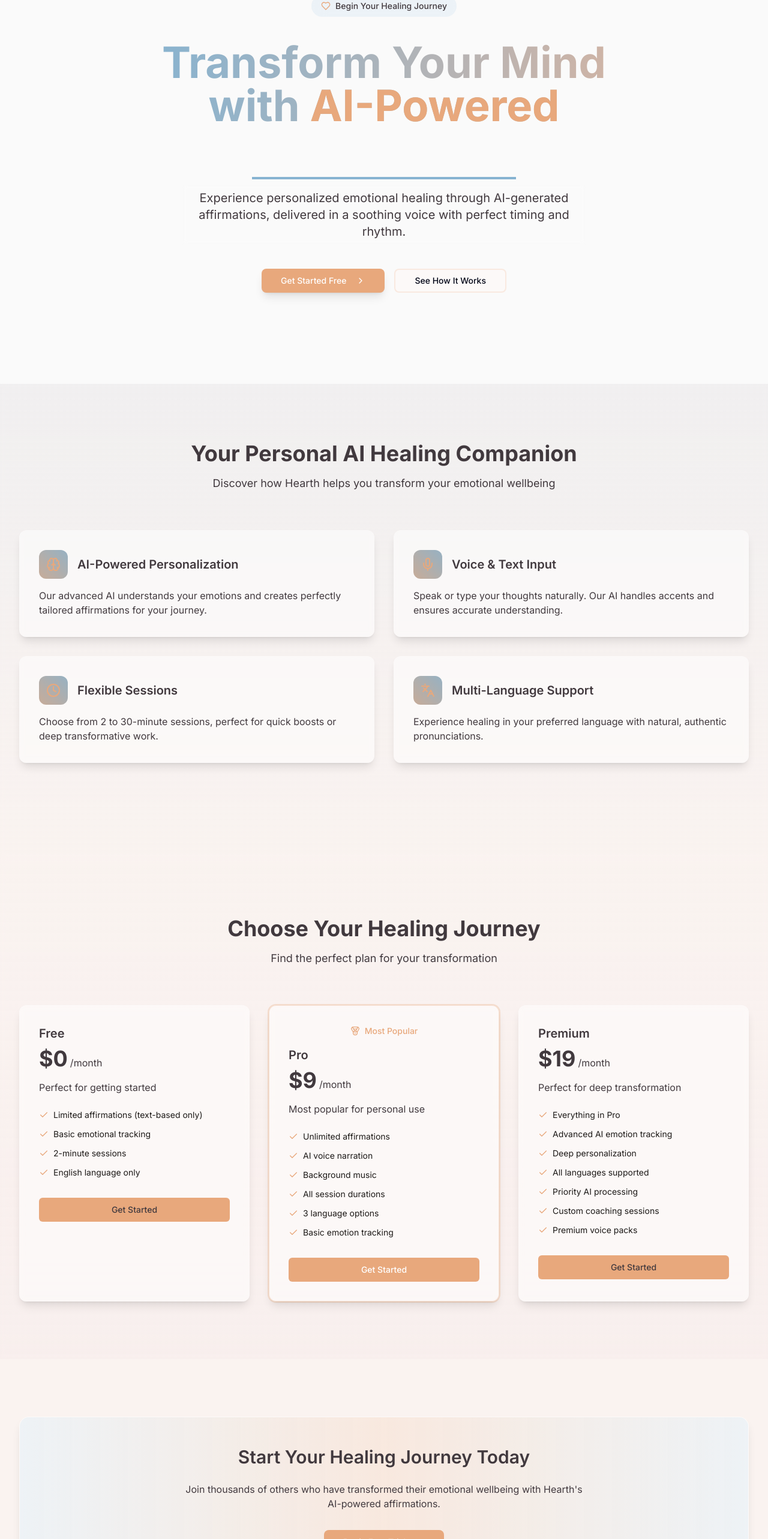
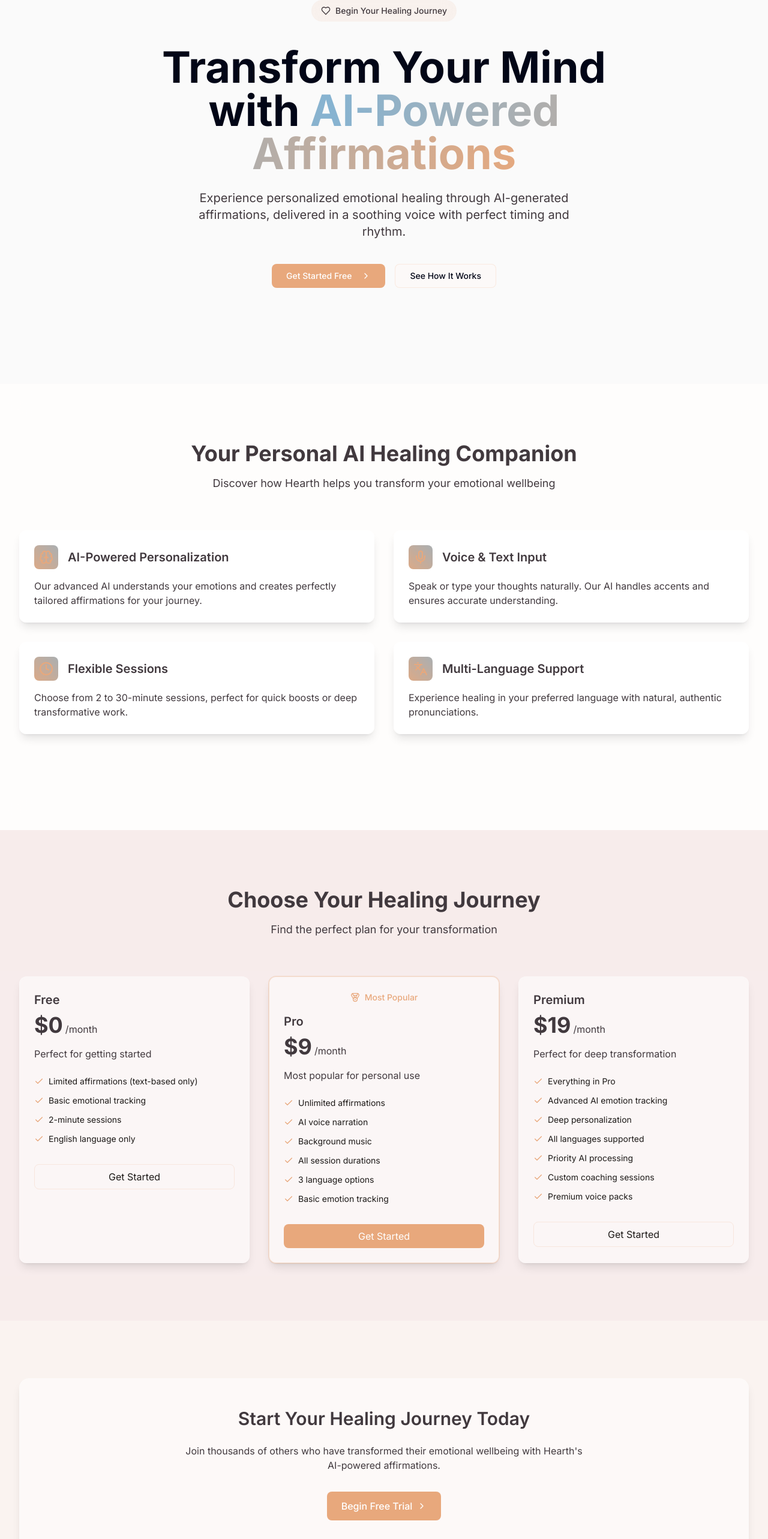
Before and after one commit to Skandesh/hearthful-mindful-echoes, a React (Vite) app: page / in a window 1280 px wide. Shown: the part 160-2726 px from the top of the page at 60% size. Built offline with nearby package versions, Linux system fonts and the light colour scheme.

Commit message:
Reverted to edit edt-b1558fcd-609b-4bcf-ac25-77b0a09a565b: "Fix: Tailwind CSS plugin error
The `addVariablesForColors` plugin in `tailwind.config.ts` is causing a PostCSS error. This commit aims to resolve the error."

```diff
--- a/src/pages/Index.tsx
+++ b/src/pages/Index.tsx
@@ -1,4 +1,3 @@
-
 import {
   Heart,
   ChevronRight,
@@ -87,9 +86,9 @@ const Index = () => {
             initial={{ opacity: 0, y: 20 }}
             animate={{ opacity: 1, y: 0 }}
             transition={{ duration: 0.5 }}
-            className="inline-flex items-center px-4 py-2 rounded-full bg-accent-soft/30 backdrop-blur-md text-primary-foreground mb-4 hover-lift"
+            className="inline-flex items-center px-4 py-2 rounded-full bg-primary/10 backdrop-blur-md text-primary-foreground mb-4 hover-lift"
           >
-            <Heart className="w-4 h-4 mr-2 text-primary" />
+            <Heart className="w-4 h-4 mr-2" />
             <span className="text-sm font-medium">Begin Your Healing Journey</span>
           </motion.div>
 
@@ -97,26 +96,17 @@ const Index = () => {
             initial={{ opacity: 0, y: 20 }}
             animate={{ opacity: 1, y: 0 }}
             transition={{ duration: 0.5, delay: 0.1 }}
-            className="text-4xl md:text-7xl font-bold leading-tight bg-clip-text text-transparent bg-gradient-to-r from-primary via-accent to-secondary animate-gradient"
+            className="text-4xl md:text-7xl font-bold leading-tight"
           >
             Transform Your Mind with{" "}
-            <span className="text-primary">AI-Powered</span>{" "}
-            <span className="relative">
-              Affirmations
-              <motion.span
-                className="absolute -bottom-2 left-0 w-full h-1 bg-accent"
-                initial={{ scaleX: 0 }}
-                animate={{ scaleX: 1 }}
-                transition={{ delay: 0.5, duration: 0.8 }}
-              />
-            </span>
+            <span className="gradient-text">AI-Powered Affirmations</span>
           </motion.h1>
 
           <motion.p
             initial={{ opacity: 0, y: 20 }}
             animate={{ opacity: 1, y: 0 }}
             transition={{ duration: 0.5, delay: 0.2 }}
-            className="text-lg md:text-xl text-muted-foreground max-w-2xl mx-auto backdrop-blur-sm py-2"
+            className="text-lg md:text-xl text-muted-foreground max-w-2xl mx-auto"
           >
             Experience personalized emotional healing through AI-generated affirmations,
             delivered in a soothing voice with perfect timing and rhythm.
@@ -130,17 +120,17 @@ const Index = () => {
           >
             <Button
               asChild
-              className="inline-flex items-center justify-center px-8 py-4 rounded-lg bg-primary hover:bg-primary/90 text-white transition-all duration-300 hover:scale-105 shadow-lg hover:shadow-xl"
+              className="inline-flex items-center justify-center px-6 py-3 rounded-lg bg-primary hover:bg-primary/90 text-white transition-all duration-300 hover:scale-105"
             >
               <a href="/app">
                 Get Started Free
-                <ChevronRight className="ml-2 w-5 h-5" />
+                <ChevronRight className="ml-2 w-4 h-4" />
               </a>
             </Button>
             <Button
               asChild
               variant="outline"
-              className="inline-flex items-center justify-center px-8 py-4 rounded-lg border-2 border-primary/20 hover:bg-primary/5 transition-all duration-300 hover:scale-105 backdrop-blur-sm"
+              className="inline-flex items-center justify-center px-6 py-3 rounded-lg border border-primary/20 hover:bg-primary/5 transition-all duration-300 hover:scale-105"
             >
               <a href="#features">
                 See How It Works
@@ -151,27 +141,14 @@ const Index = () => {
       </AuroraBackground>
 
       {/* Features Section */}
-      <section id="features" className="relative container-custom py-24">
-        <div className="absolute inset-0 bg-gradient-to-b from-accent-soft/20 to-warm-light/50 backdrop-blur-sm -z-10" />
+      <section id="features" className="container-custom py-24 bg-white/80 backdrop-blur-xl">
         <div className="text-center mb-16">
-          <motion.h2
-            initial={{ opacity: 0, y: 20 }}
-            whileInView={{ opacity: 1, y: 0 }}
-            viewport={{ once: true }}
-            transition={{ duration: 0.5 }}
-            className="text-3xl md:text-4xl font-bold text-primary-foreground mb-4"
-          >
+          <h2 className="text-3xl md:text-4xl font-bold text-primary-foreground mb-4">
             Your Personal AI Healing Companion
-          </motion.h2>
-          <motion.p
-            initial={{ opacity: 0, y: 20 }}
-            whileInView={{ opacity: 1, y: 0 }}
-            viewport={{ once: true }}
-            transition={{ duration: 0.5, delay: 0.2 }}
-            className="text-lg text-muted-foreground"
-          >
+          </h2>
+          <p className="text-lg text-muted-foreground">
             Discover how Hearth helps you transform your emotional wellbeing
-          </motion.p>
+          </p>
         </div>
 
         <div className="grid md:grid-cols-2 gap-8 mb-16">
@@ -182,10 +159,10 @@ const Index = () => {
               whileInView={{ opacity: 1, y: 0 }}
               viewport={{ once: true }}
               transition={{ duration: 0.5, delay: index * 0.1 }}
-              className="glass-card p-8 rounded-xl hover:bg-white/60 group"
+              className="glass-card p-6 rounded-xl hover:bg-white/60"
             >
               <div className="flex items-center gap-4 mb-4">
-                <div className="feature-icon p-3 rounded-xl bg-primary/10 text-primary group-hover:scale-110 transition-transform duration-300">
+                <div className="feature-icon p-2 rounded-lg bg-primary/10 text-primary">
                   {feature.icon}
                 </div>
                 <h3 className="text-xl font-semibold text-primary-foreground">
@@ -201,26 +178,14 @@ const Index = () => {
       </section>
 
       {/* Pricing Section */}
-      <section id="pricing" className="relative container-custom py-24">
-        <div className="absolute inset-0 bg-gradient-to-t from-warm/30 to-warm-light/50 backdrop-blur-sm -z-10" />
+      <section id="pricing" className="container-custom py-24 bg-warm/50">
         <div className="text-center mb-16">
-          <motion.h2
-            initial={{ opacity: 0, y: 20 }}
-            whileInView={{ opacity: 1, y: 0 }}
-            viewport={{ once: true }}
-            className="text-3xl md:text-4xl font-bold text-primary-foreground mb-4"
-          >
+          <h2 className="text-3xl md:text-4xl font-bold text-primary-foreground mb-4">
             Choose Your Healing Journey
-          </motion.h2>
-          <motion.p
-            initial={{ opacity: 0, y: 20 }}
-            whileInView={{ opacity: 1, y: 0 }}
-            viewport={{ once: true }}
-            transition={{ delay: 0.2 }}
-            className="text-lg text-muted-foreground"
-          >
+          </h2>
+          <p className="text-lg text-muted-foreground">
             Find the perfect plan for your transformation
-          </motion.p>
+          </p>
         </div>
 
         <div className="grid md:grid-cols-3 gap-8">
@@ -231,8 +196,8 @@ const Index = () => {
               whileInView={{ opacity: 1, y: 0 }}
               viewport={{ once: true }}
               transition={{ duration: 0.5, delay: index * 0.1 }}
-              className={`glass-card p-8 rounded-xl ${
-                plan.name === "Pro" ? "border-primary/30 ring-2 ring-primary/30 scale-105" : ""
+              className={`glass-card p-6 rounded-xl ${
+                plan.name === "Pro" ? "border-primary/30 ring-1 ring-primary/30" : ""
               }`}
             >
               {plan.name === "Pro" && (
@@ -259,16 +224,16 @@ const Index = () => {
                   </li>
                 ))}
               </ul>
-              <Button
-                asChild
-                className={`w-full ${
+              <a
+                href="/app"
+                className={`block text-center py-2 px-4 rounded-lg transition-colors ${
                   plan.name === "Pro"
                     ? "bg-primary text-white hover:bg-primary/90"
                     : "border border-primary/20 hover:bg-primary/5"
                 }`}
               >
-                <a href="/app">Get Started</a>
-              </Button>
+                Get Started
+              </a>
             </motion.div>
           ))}
         </div>
@@ -280,10 +245,8 @@ const Index = () => {
           initial={{ opacity: 0, scale: 0.95 }}
           whileInView={{ opacity: 1, scale: 1 }}
           viewport={{ once: true }}
-          className="glass-card rounded-2xl p-12 text-center relative overflow-hidden"
+          className="glass-card rounded-2xl p-8 md:p-12 text-center"
         >
-          <div className="absolute inset-0 bg-gradient-to-r from-accent-soft/30 via-primary/20 to-accent-soft/30 animate-aurora" />
-          <div className="relative z-10">
           <h2 className="text-2xl md:text-3xl font-semibold mb-6 text-primary-foreground">
             Start Your Healing Journey Today
           </h2>
@@ -291,16 +254,13 @@ const Index = () => {
             Join thousands of others who have transformed their emotional wellbeing with Hearth's
             AI-powered affirmations.
           </p>
-            <Button
-              asChild
-              className="inline-flex items-center px-8 py-4 rounded-lg bg-primary text-white font-medium hover:bg-primary/90 transition-all duration-300 hover:scale-105"
+          <a
+            href="/app"
+            className="inline-flex items-center px-6 py-3 rounded-lg bg-primary text-white font-medium hover:bg-primary/90 transition-colors"
           >
-              <a href="/app">
             Begin Free Trial
-                <ChevronRight className="ml-2 w-5 h-5" />
+            <ChevronRight className="ml-2 w-4 h-4" />
           </a>
-            </Button>
-          </div>
         </motion.div>
       </section>
 
```
Lines whose indentation alone changed are shown as unchanged.
